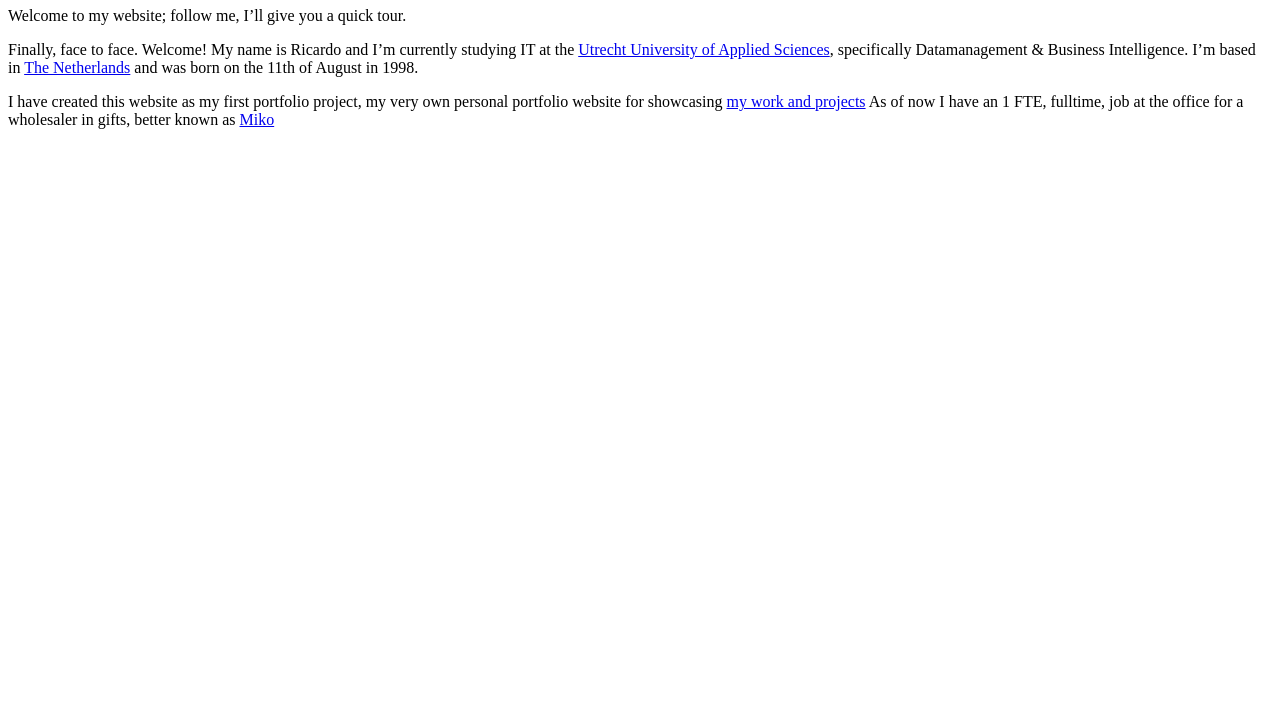
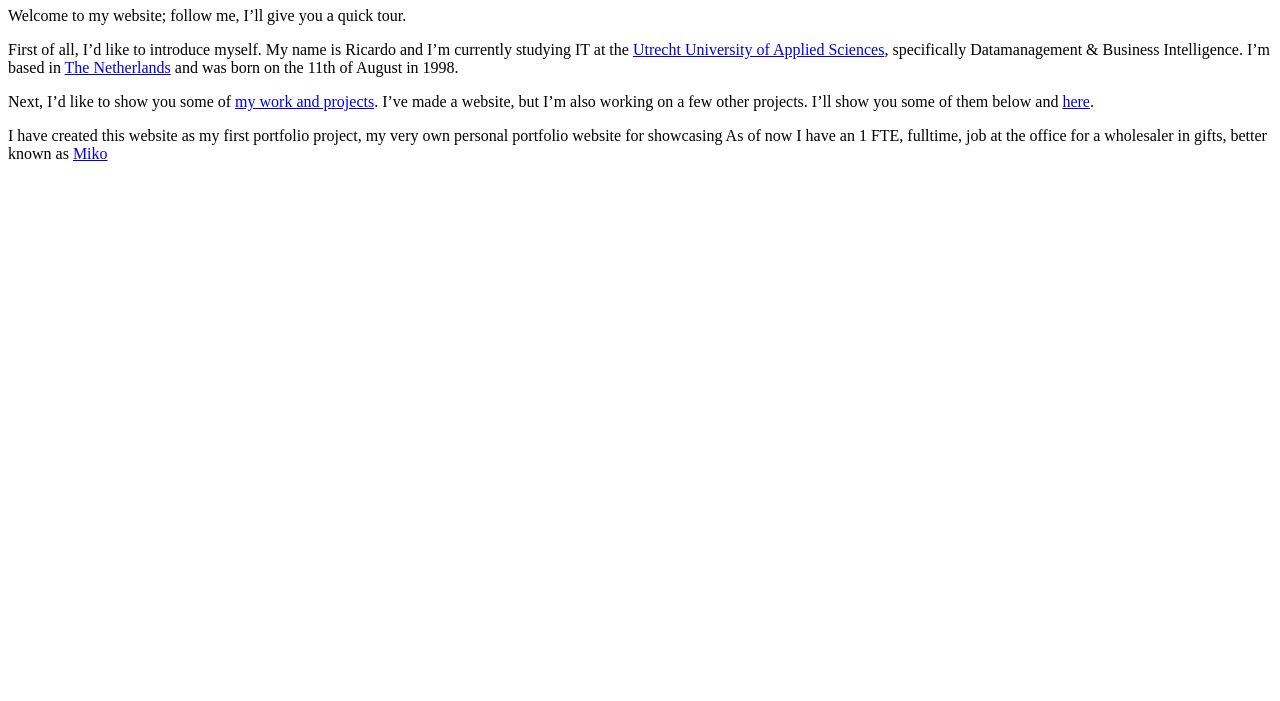
Before and after one commit to SevenNightsDarkCrow/SevenNightsDarkCrow.github.io, a plain HTML site: page index.html in a window 1280 px wide. Shown: the part 99-800 px from the top of the page. Drawn offline with Linux system fonts and the light colour scheme.

Commit message:
Update index.html

```diff
--- a/index.html
+++ b/index.html
@@ -14,8 +14,18 @@
       <a href="contact.html">Contact</a>
   </nav>
   <h1>Hey you! Yes, you!</h1>
-    <p>Welcome to my website; follow me, I’ll give you a quick tour.</p>
-    <p>Finally, face to face. Welcome! My name is Ricardo and I’m currently studying IT at the <a href="https://www.internationalhu.com/" target="_blank">Utrecht University of Applied Sciences</a>, specifically Datamanagement & Business Intelligence. I’m based in <a href="https://www.holland.com/global/tourism.htm" target="_blank">The Netherlands</a> and was born on the 11th of August in 1998.</p>
-    <p>I have created this website as my first portfolio project, my very own personal portfolio website for showcasing <a href="./projects.html" target="_blank">my work and projects</a> As of now I have an 1 FTE, fulltime, job at the office for a wholesaler in gifts, better known as <a href="https://www.gift-idea.com/" target="_blank">Miko</a></p>
+  <article>
+    <div class="Welcome">
+      <p>Welcome to my website; follow me, I’ll give you a quick tour.</p>
+    </div>
+    <div class="introduction">
+      <p>First of all, I’d like to introduce myself. My name is Ricardo and I’m currently studying IT at the <a href="https://www.internationalhu.com/" target="_blank">Utrecht University of Applied Sciences</a>, specifically Datamanagement & Business Intelligence. I’m based in <a href="https://www.holland.com/global/tourism.htm" target="_blank">The Netherlands</a> and was born on the 11th of August in 1998.</p>
+    </div>
+    <div class="projects">
+      <p>Next, I’d like to show you some of <a href="./projects.html" target="_blank">my work and projects</a>. I’ve made a website, but I’m also working on a few other projects. I’ll show you some of them below and <a href="./projects.html" target="_blank">here</a>.</p>
+    </div>
+  </article>
   </body>
 </html>
+
+<p>I have created this website as my first portfolio project, my very own personal portfolio website for showcasing  As of now I have an 1 FTE, fulltime, job at the office for a wholesaler in gifts, better known as <a href="https://www.gift-idea.com/" target="_blank">Miko</a></p>
```
